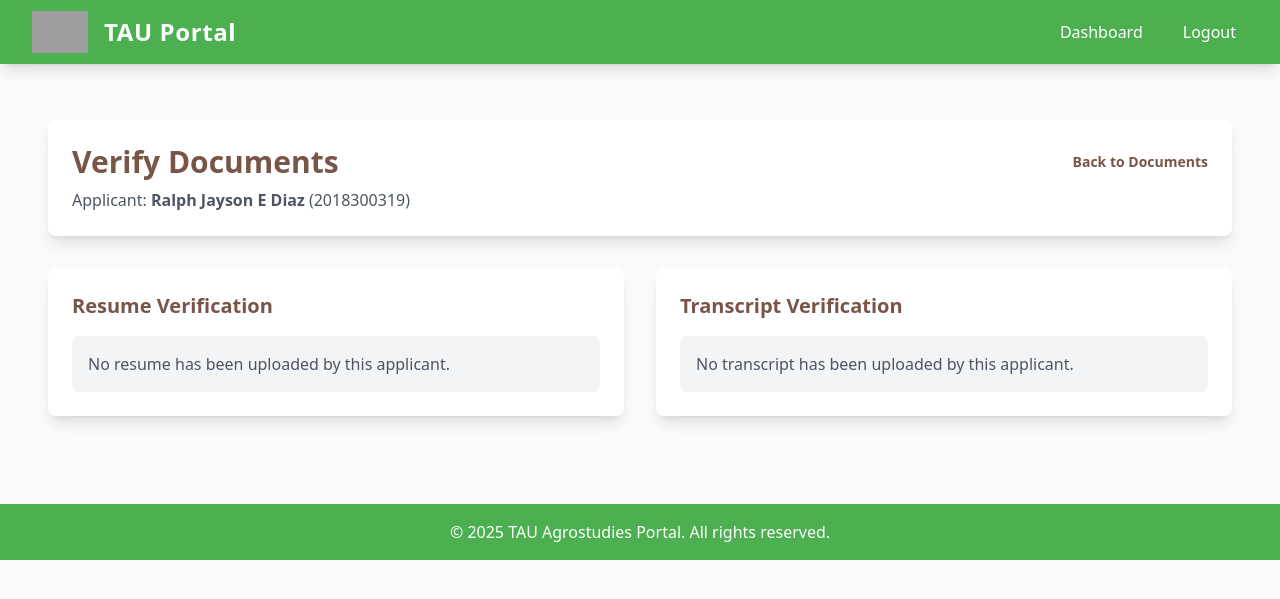
After one commit to Xebec0/tau, a Django app: page /documents/verify/4/ in a window 1280 px wide. The commit adds this page. Shown: the top 599 px of the page. Run offline with Django 5.2, Linux system fonts and the light colour scheme; a user stored in the database is signed in; data comes from the database, SQL or seed files in the repository; both versions use the stored data as it was after the commit; some libraries are stand-ins or nearby versions; grey boxes are pictures that could not be loaded.

Commit message:
added view docs

```diff
--- /dev/null
+++ b/applicants/templates/applicants/verify_document.html
@@ -0,0 +1,165 @@
+{% extends 'applicants/base.html' %}
+
+{% block content %}
+<div class="container mx-auto px-4 py-8">
+    <!-- Header Section -->
+    <div class="bg-white rounded-lg shadow-lg p-6 mb-8">
+        <div class="flex items-center justify-between">
+            <h1 class="text-3xl font-bold text-[#795548]">Verify Documents</h1>
+            <a href="{% url 'applicants:view_all_documents' %}" class="text-[#795548] hover:text-[#6d4c41] flex items-center">
+                <span class="text-sm font-semibold">Back to Documents</span>
+            </a>
+        </div>
+        <p class="text-gray-600 mt-2">Applicant: <span class="font-semibold">{{ applicant.full_name }}</span> ({{ applicant.student_number }})</p>
+    </div>
+
+    <!-- Document Verification Form -->
+    <div class="grid grid-cols-1 md:grid-cols-2 gap-8">
+        <!-- Resume Verification -->
+        <div class="bg-white rounded-lg shadow-lg p-6">
+            <h2 class="text-xl font-bold text-[#795548] mb-4">Resume Verification</h2>
+
+            {% if applicant.resume %}
+                <div class="mb-6">
+                    <div class="flex items-center mb-2">
+                        <span class="font-medium">Current Status:</span>
+                        <span class="ml-2 px-3 py-1 rounded-full text-sm font-medium
+                            {% if applicant.resume_status == 'verified' %}bg-green-100 text-green-800
+                            {% elif applicant.resume_status == 'rejected' %}bg-red-100 text-red-800
+                            {% else %}bg-yellow-100 text-yellow-800{% endif %}">
+                            {{ applicant.resume_status|title }}
+                        </span>
+                    </div>
+
+                    <div class="mb-2">
+                        <span class="font-medium">Uploaded:</span>
+                        <span class="ml-2">{{ applicant.resume_uploaded_at|date:"F j, Y, g:i a" }}</span>
+                    </div>
+
+                    {% if applicant.resume_verified_at %}
+                    <div class="mb-2">
+                        <span class="font-medium">Last Verified:</span>
+                        <span class="ml-2">{{ applicant.resume_verified_at|date:"F j, Y, g:i a" }}</span>
+                    </div>
+                    {% endif %}
+
+                    {% if applicant.resume_verified_by %}
+                    <div class="mb-2">
+                        <span class="font-medium">Verified By:</span>
+                        <span class="ml-2">{{ applicant.resume_verified_by.username }}</span>
+                    </div>
+                    {% endif %}
+
+                    <div class="mt-4">
+                        <a href="{{ applicant.resume.url }}" target="_blank" class="bg-blue-500 text-white px-4 py-2 rounded-lg hover:bg-blue-600 transition-colors inline-flex items-center">
+                            <svg xmlns="http://www.w3.org/2000/svg" class="h-5 w-5 mr-2" fill="none" viewBox="0 0 24 24" stroke="currentColor">
+                                <path stroke-linecap="round" stroke-linejoin="round" stroke-width="2" d="M15 12a3 3 0 11-6 0 3 3 0 016 0z" />
+                                <path stroke-linecap="round" stroke-linejoin="round" stroke-width="2" d="M2.458 12C3.732 7.943 7.523 5 12 5c4.478 0 8.268 2.943 9.542 7-1.274 4.057-5.064 7-9.542 7-4.477 0-8.268-2.943-9.542-7z" />
+                            </svg>
+                            View Resume
+                        </a>
+                    </div>
+                </div>
+
+                <form method="post" class="space-y-4">
+                    {% csrf_token %}
+                    <div>
+                        <label class="block text-sm font-medium text-gray-700 mb-2">Update Status</label>
+                        <select name="resume_status" class="w-full p-2 border border-gray-300 rounded-lg focus:ring-2 focus:ring-[#795548] focus:border-transparent">
+                            {% for status_code, status_label in document_status_choices %}
+                            <option value="{{ status_code }}" {% if applicant.resume_status == status_code %}selected{% endif %}>{{ status_label }}</option>
+                            {% endfor %}
+                        </select>
+                    </div>
+
+                    <div>
+                        <label class="block text-sm font-medium text-gray-700 mb-2">Verification Notes</label>
+                        <textarea name="resume_notes" rows="4" class="w-full p-2 border border-gray-300 rounded-lg focus:ring-2 focus:ring-[#795548] focus:border-transparent">{{ applicant.resume_verification_notes }}</textarea>
+                    </div>
+
+                    <button type="submit" class="bg-[#795548] text-white px-4 py-2 rounded-lg hover:bg-[#6d4c41] transition-colors">
+                        Update Resume Status
+                    </button>
+                </form>
+            {% else %}
+                <div class="p-4 bg-gray-100 rounded-lg text-gray-600">
+                    No resume has been uploaded by this applicant.
+                </div>
+            {% endif %}
+        </div>
+
+        <!-- Transcript Verification -->
+        <div class="bg-white rounded-lg shadow-lg p-6">
+            <h2 class="text-xl font-bold text-[#795548] mb-4">Transcript Verification</h2>
+
+            {% if applicant.transcript %}
+                <div class="mb-6">
+                    <div class="flex items-center mb-2">
+                        <span class="font-medium">Current Status:</span>
+                        <span class="ml-2 px-3 py-1 rounded-full text-sm font-medium
+                            {% if applicant.transcript_status == 'verified' %}bg-green-100 text-green-800
+                            {% elif applicant.transcript_status == 'rejected' %}bg-red-100 text-red-800
+                            {% else %}bg-yellow-100 text-yellow-800{% endif %}">
+                            {{ applicant.transcript_status|title }}
+                        </span>
+                    </div>
+
+                    <div class="mb-2">
+                        <span class="font-medium">Uploaded:</span>
+                        <span class="ml-2">{{ applicant.transcript_uploaded_at|date:"F j, Y, g:i a" }}</span>
+                    </div>
+
+                    {% if applicant.transcript_verified_at %}
+                    <div class="mb-2">
+                        <span class="font-medium">Last Verified:</span>
+                        <span class="ml-2">{{ applicant.transcript_verified_at|date:"F j, Y, g:i a" }}</span>
+                    </div>
+                    {% endif %}
+
+                    {% if applicant.transcript_verified_by %}
+                    <div class="mb-2">
+                        <span class="font-medium">Verified By:</span>
+                        <span class="ml-2">{{ applicant.transcript_verified_by.username }}</span>
+                    </div>
+                    {% endif %}
+
+                    <div class="mt-4">
+                        <a href="{{ applicant.transcript.url }}" target="_blank" class="bg-blue-500 text-white px-4 py-2 rounded-lg hover:bg-blue-600 transition-colors inline-flex items-center">
+                            <svg xmlns="http://www.w3.org/2000/svg" class="h-5 w-5 mr-2" fill="none" viewBox="0 0 24 24" stroke="currentColor">
+                                <path stroke-linecap="round" stroke-linejoin="round" stroke-width="2" d="M15 12a3 3 0 11-6 0 3 3 0 016 0z" />
+                                <path stroke-linecap="round" stroke-linejoin="round" stroke-width="2" d="M2.458 12C3.732 7.943 7.523 5 12 5c4.478 0 8.268 2.943 9.542 7-1.274 4.057-5.064 7-9.542 7-4.477 0-8.268-2.943-9.542-7z" />
+                            </svg>
+                            View Transcript
+                        </a>
+                    </div>
+                </div>
+
+                <form method="post" class="space-y-4">
+                    {% csrf_token %}
+                    <div>
+                        <label class="block text-sm font-medium text-gray-700 mb-2">Update Status</label>
+                        <select name="transcript_status" class="w-full p-2 border border-gray-300 rounded-lg focus:ring-2 focus:ring-[#795548] focus:border-transparent">
+                            {% for status_code, status_label in document_status_choices %}
+                            <option value="{{ status_code }}" {% if applicant.transcript_status == status_code %}selected{% endif %}>{{ status_label }}</option>
+                            {% endfor %}
+                        </select>
+                    </div>
+
+                    <div>
+                        <label class="block text-sm font-medium text-gray-700 mb-2">Verification Notes</label>
+                        <textarea name="transcript_notes" rows="4" class="w-full p-2 border border-gray-300 rounded-lg focus:ring-2 focus:ring-[#795548] focus:border-transparent">{{ applicant.transcript_verification_notes }}</textarea>
+                    </div>
+
+                    <button type="submit" class="bg-[#795548] text-white px-4 py-2 rounded-lg hover:bg-[#6d4c41] transition-colors">
+                        Update Transcript Status
+                    </button>
+                </form>
+            {% else %}
+                <div class="p-4 bg-gray-100 rounded-lg text-gray-600">
+                    No transcript has been uploaded by this applicant.
+                </div>
+            {% endif %}
+        </div>
+    </div>
+</div>
+{% endblock %}
--- a/applicants/urls.py
+++ b/applicants/urls.py
@@ -31,6 +31,8 @@ urlpatterns = [
 
     # Admin Features
     path('reports/', views.generate_reports, name='generate_reports'),
+    path('documents/view-all/', views.view_all_documents, name='view_all_documents'),
+    path('documents/verify/<int:applicant_id>/', views.verify_document, name='verify_document'),
 
     # User Features
     path('documents/upload/', views.upload_documents, name='upload_documents'),
--- a/applicants/views.py
+++ b/applicants/views.py
@@ -468,3 +468,57 @@ def generate_reports(request):
 
     context['report_type'] = report_type
     return render(request, 'applicants/generate_reports.html', context)
+
+@login_required
+@user_passes_test(is_admin)
+def view_all_documents(request):
+    """View for admins to see all documents uploaded by applicants"""
+    applicants = Applicant.objects.all().order_by('-created_at')
+
+    # Filter by document status if requested
+    resume_status = request.GET.get('resume_status')
+    transcript_status = request.GET.get('transcript_status')
+
+    if resume_status:
+        applicants = applicants.filter(resume_status=resume_status)
+    if transcript_status:
+        applicants = applicants.filter(transcript_status=transcript_status)
+
+    context = {
+        'applicants': applicants,
+        'document_status_choices': Applicant.DOCUMENT_STATUS_CHOICES,
+        'current_resume_status': resume_status,
+        'current_transcript_status': transcript_status,
+    }
+    return render(request, 'applicants/view_all_documents.html', context)
+
+@login_required
+@user_passes_test(is_admin)
+def verify_document(request, applicant_id):
+    """View for admins to verify applicant documents"""
+    applicant = get_object_or_404(Applicant, id=applicant_id)
+
+    if request.method == 'POST':
+        # Handle resume verification
+        if 'resume_status' in request.POST:
+            applicant.resume_status = request.POST['resume_status']
+            applicant.resume_verification_notes = request.POST.get('resume_notes', '')
+            applicant.resume_verified_at = timezone.now()
+            applicant.resume_verified_by = request.user
+
+        # Handle transcript verification
+        if 'transcript_status' in request.POST:
+            applicant.transcript_status = request.POST['transcript_status']
+            applicant.transcript_verification_notes = request.POST.get('transcript_notes', '')
+            applicant.transcript_verified_at = timezone.now()
+            applicant.transcript_verified_by = request.user
+
+        applicant.save()
+        messages.success(request, 'Document verification status updated successfully.')
+        return redirect('applicants:view_all_documents')
+
+    context = {
+        'applicant': applicant,
+        'document_status_choices': Applicant.DOCUMENT_STATUS_CHOICES,
+    }
+    return render(request, 'applicants/verify_document.html', context)
```
Also changed, not shown: applicants/templates/applicants/admin_dashboard.html (+25 -6 lines), applicants/templates/applicants/review_application.html (+5 -5 lines), applicants/templates/applicants/view_all_documents.html (added, +126 -0 lines), db.sqlite3.
